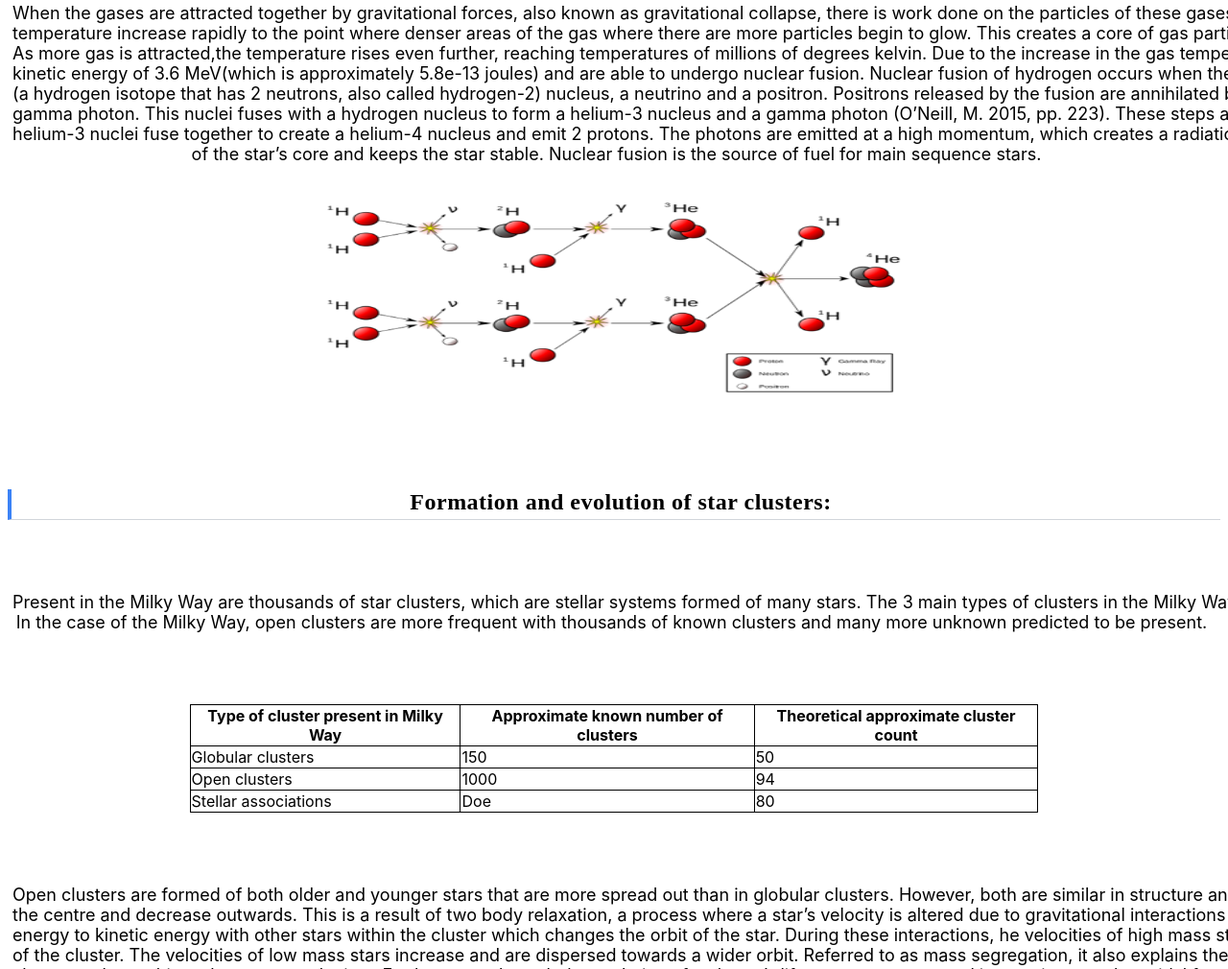
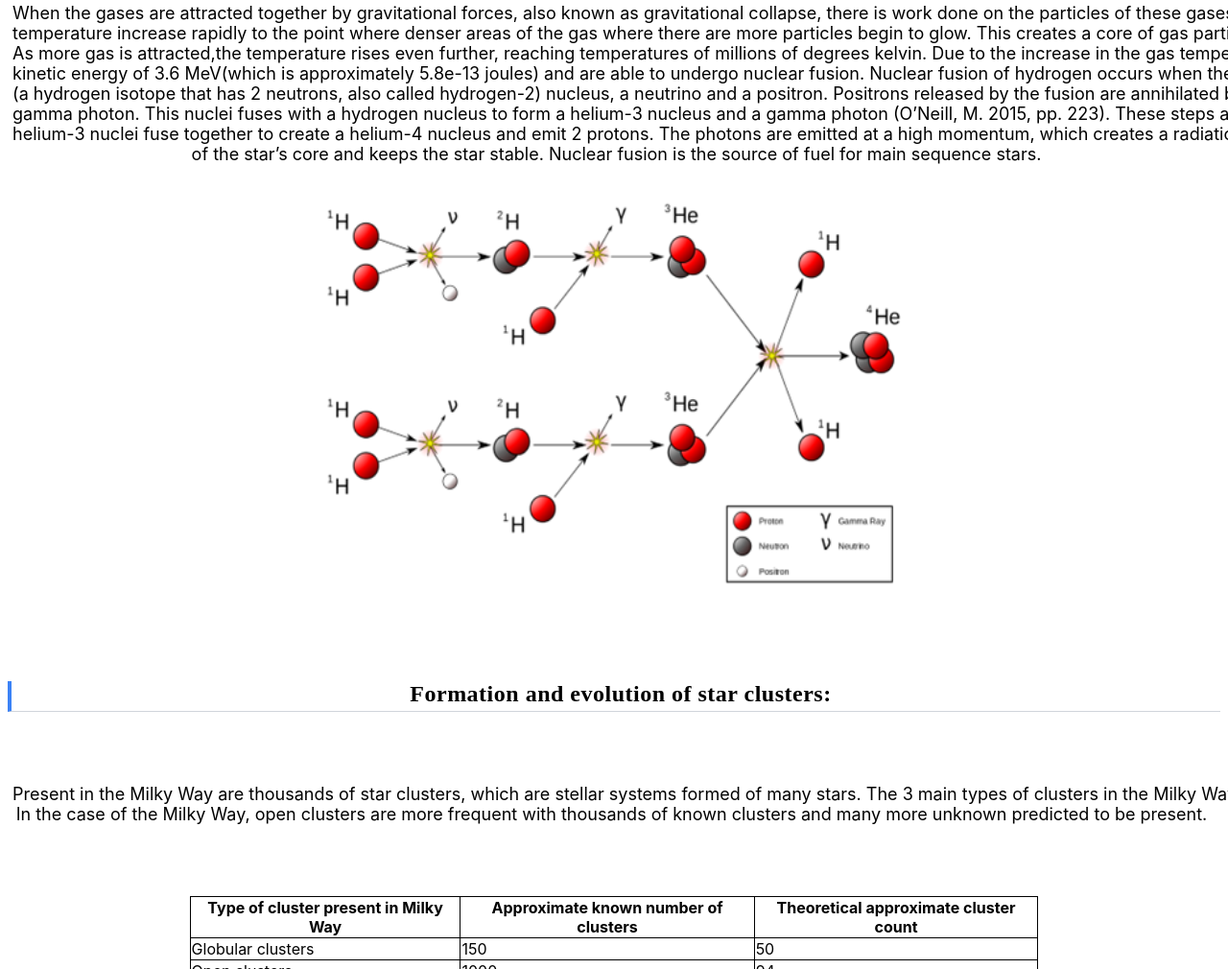
Before and after one commit to FEPSFY6954206/FY6954206, a plain HTML site: page index.html in a window 1280 px wide. Shown: the part 1749-2759 px from the top of the page at 96% size. Drawn offline with Linux system fonts and the light colour scheme.

Commit message:
Update index.html

```diff
--- a/index.html
+++ b/index.html
@@ -176,7 +176,7 @@ table, th, td {
  of the star’s core and keeps the star stable. Nuclear fusion is the source of fuel for main sequence stars.
  </pre>
  </div>
- <img src="Nuclear fusion process.png" alt="Banner" width="600" height="200" style="display: block; margin: 0 auto;">
+ <img src="Nuclear fusion process.png" alt="Banner" width="600" height="400" style="display: block; margin: 0 auto;">
 
 
 
```
